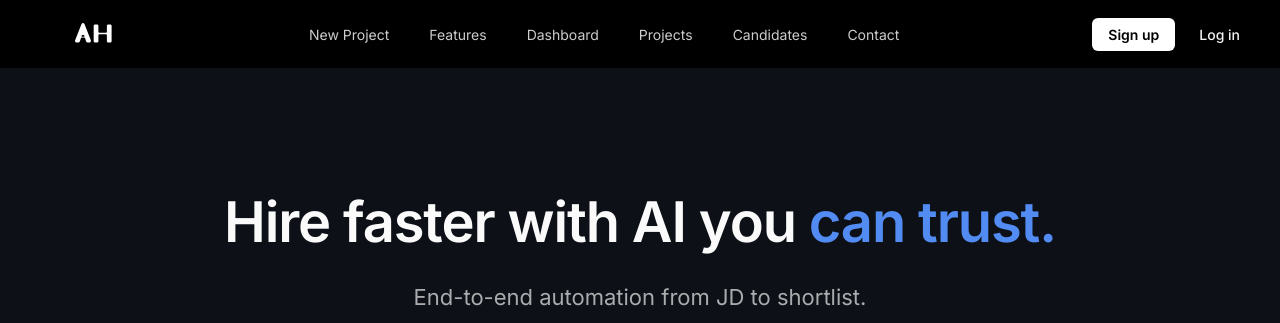
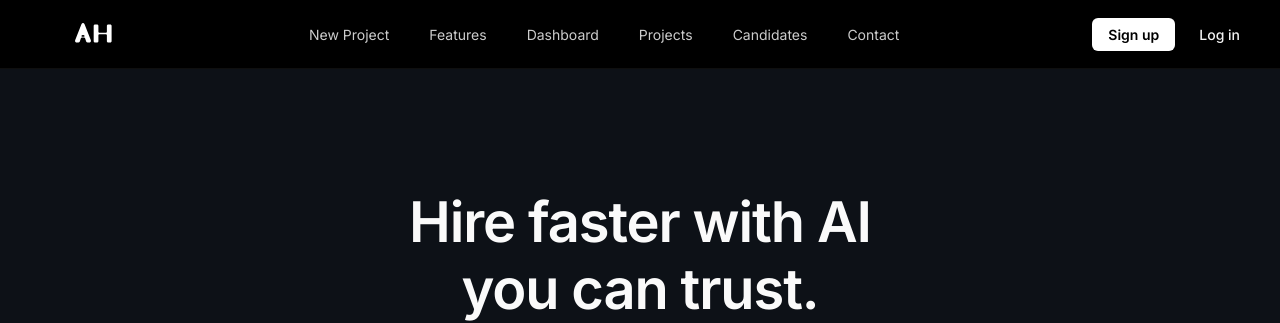
Before and after one commit to Shreyadungrakoti/ai-hiring-ui, a React (Vite) app: page / in a window 1280 px wide. Shown: the top 323 px of the page. Built offline with nearby package versions, Linux system fonts and the light colour scheme; no server answers.

Commit message:
Split hero title into two lines, remove gradient

```diff
--- a/src/pages/LandingPage.jsx
+++ b/src/pages/LandingPage.jsx
@@ -504,7 +504,7 @@ export default function LandingPage() {
         <div className="landingHeroContent landingHeroContentCentered">
           <div className="landingHeroText">
             <h1 className="landingHeroTitle">
-              Hire faster with AI you <span className="landingGradientText">can trust.</span>
+              Hire faster with AI<br />you can trust.
             </h1>
             <p className="landingHeroSubtitle">
               End-to-end automation from JD to shortlist.
```
